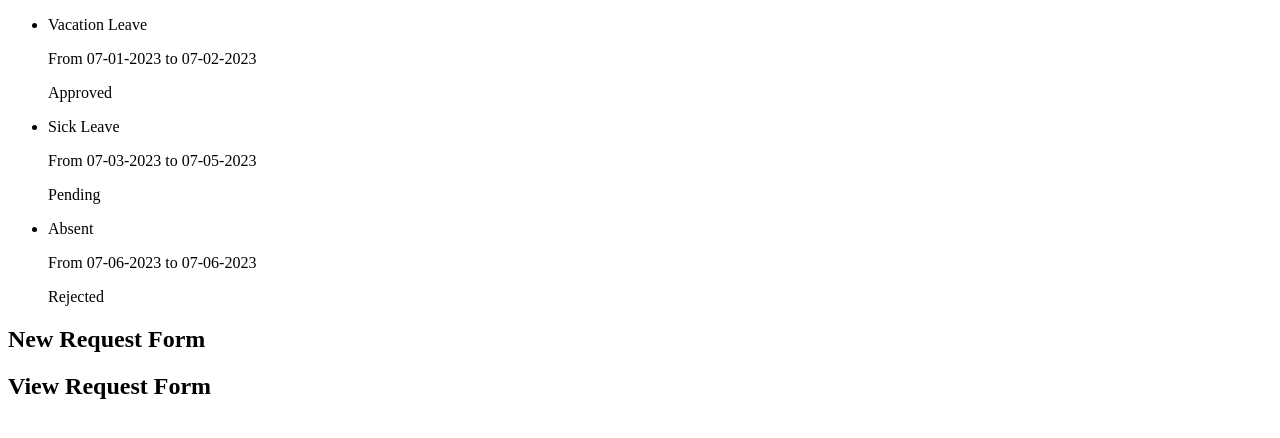
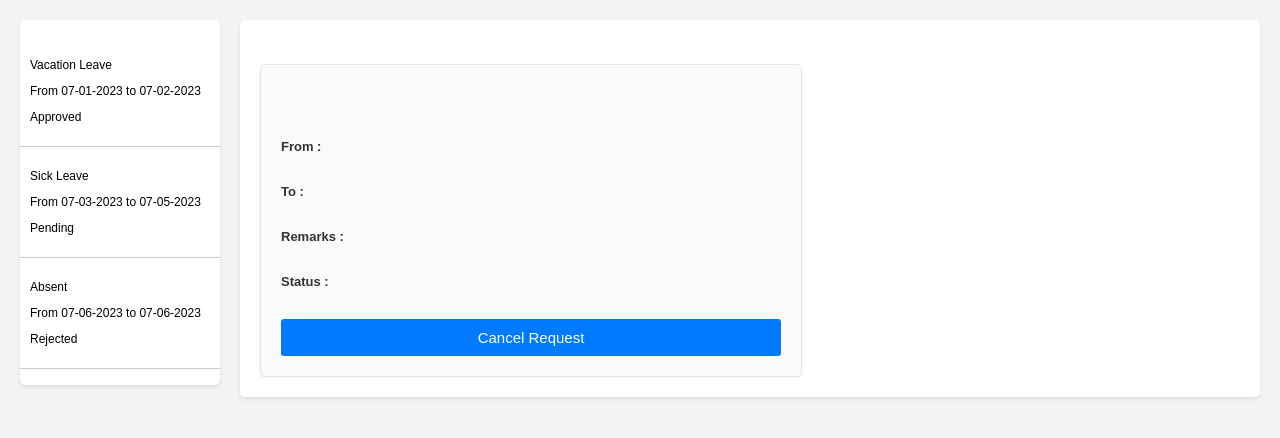
Before and after one commit to argalx/react-miniproj-leave-request, a React (Create React App) app: page / in a window 1280 px wide. Shown: the top 438 px of the page. Built offline with nearby package versions, Linux system fonts and the light colour scheme.

Commit message:
initialy configured viewRequestForm component

```diff
--- a/src/App.js
+++ b/src/App.js
@@ -1,3 +1,5 @@
+import { useState } from "react";
+
 // Initial data for leave requests
 const initialRequestData = [
   {
@@ -27,32 +29,49 @@ const initialRequestData = [
 ];
 
 export default function App() {
+  const [viewRequestIsOpen, setViewRequestIsOpen] = useState(true);
+  const [newRequestIsOpen, setNewRequestIsOpen] = useState(false);
+
+  const [selectedRequest, setSelectedRequest] = useState(null);
+
+  function handleSelectRequest(request) {
+    setSelectedRequest((prevRequest) =>
+      prevRequest?.id === request.id ? null : request
+    );
+  }
+
   return (
-    <>
-      <RequestList />
-      <NewRequestForm />
-      <ViewRequestForm />
-    </>
+    <div className="app">
+      <div className="sidebar">
+        <RequestList onSelectRequest={handleSelectRequest} />
+      </div>
+      <div className="main-content">
+        {newRequestIsOpen && <NewRequestForm />}
+        {viewRequestIsOpen && <ViewRequestForm request={selectedRequest} />}
+      </div>
+    </div>
   );
 }
 
 // Component to display the list of leave requests
-function RequestList() {
+function RequestList({ onSelectRequest }) {
   return (
-    <div>
-      <ul>
-        {initialRequestData.map((request) => (
-          <Request key={request.id} request={request} />
-        ))}
-      </ul>
-    </div>
+    <ul>
+      {initialRequestData.map((request) => (
+        <Request
+          key={request.id}
+          request={request}
+          onSelectRequest={onSelectRequest}
+        />
+      ))}
+    </ul>
   );
 }
 
 // Component to display individual leave requests
-function Request({ request }) {
+function Request({ request, onSelectRequest }) {
   return (
-    <li>
+    <li onClick={() => onSelectRequest(request)}>
       <p>{request.requestType}</p>
       <p>
         From {request.from} to {request.to}
@@ -62,20 +81,46 @@ function Request({ request }) {
   );
 }
 
+// Component for the new request form
 function NewRequestForm() {
   return (
-    <div>
-      <h2>New Request Form</h2>
-      {/* Form to create a new leave request will be displayed here */}
+    <form>
+      <label>Request Type :</label>
+      <select>
+        <option value="Vacation Leave">Vacation Leave</option>
+        <option value="Sick Leave">Sick Leave</option>
+        <option value="Absent">Absent</option>
+      </select>
+
+      <label>From :</label>
+      <input type="date" name="from" />
+
+      <label>To :</label>
+      <input type="date" name="to" />
+
+      <label>Remarks :</label>
+      <textarea name="remarks" />
+
+      <button>Submit</button>
+      <button>Cancel</button>
+    </form>
+  );
+}
+
+// Component to view a specific leave request
+function ViewRequestForm({ request }) {
+  return (
+    <div className="view-request">
+      <h2>{request?.requestType}</h2>
+      <label>From :</label>
+      <span>{request?.from}</span>
+      <label>To :</label>
+      <span>{request?.to}</span>
+      <label>Remarks :</label>
+      <span>{request?.remarks}</span>
+      <label>Status :</label>
+      <span>{request?.status}</span>
+      <button>Cancel Request</button>
     </div>
   );
 }
-
-function ViewRequestForm() {
-  return (
-    <div>
-      <h2>View Request Form</h2>
-      {/* Form to view a specific leave request will be displayed here */}
-    </div>
-  );
-}
--- /dev/null
+++ b/src/index.css
@@ -0,0 +1,120 @@
+body {
+  font-family: Arial, sans-serif;
+  margin: 0;
+  padding: 20px;
+  background-color: #f4f4f4;
+}
+
+.app {
+  display: flex;
+  flex-direction: row;
+}
+.sidebar {
+  display: flex;
+  flex-direction: column;
+  min-width: 200px;
+  background-color: #fff;
+  border-radius: 5px;
+  box-shadow: 0 2px 4px rgba(0, 0, 0, 0.1);
+  margin-right: 20px;
+  height: fit-content;
+}
+.sidebar ul {
+  list-style-type: none;
+  padding: 0;
+  width: 200px;
+}
+
+.sidebar li {
+  padding: 10px;
+  border-bottom: 1px solid #ccc;
+  font-size: 12px;
+}
+
+.sidebar li:hover {
+  background-color: #e0e0e0;
+  cursor: pointer;
+}
+
+.main-content {
+  flex: 1;
+  padding: 20px;
+  background-color: #fff;
+  border-radius: 5px;
+  box-shadow: 0 2px 4px rgba(0, 0, 0, 0.1);
+}
+form {
+  display: flex;
+  flex-direction: column;
+  gap: 16px;
+  background-color: #fafafa;
+  padding: 24px;
+  border-radius: 5px;
+  box-shadow: 0 1px 3px rgba(0, 0, 0, 0.07);
+  max-width: 400px;
+}
+
+form label {
+  font-weight: bold;
+  margin-bottom: 6px;
+  font-size: 14px;
+}
+
+form input,
+form select,
+form textarea {
+  padding: 8px 10px;
+  border: 1px solid #ccc;
+  border-radius: 3px;
+  font-size: 14px;
+  background: #fff;
+  transition: border-color 0.2s;
+}
+
+form input:focus,
+form select:focus,
+form textarea:focus {
+  border-color: #007bff;
+  outline: none;
+}
+
+button {
+  background-color: #007bff;
+  color: #fff;
+  border: none;
+  padding: 10px 18px;
+  border-radius: 3px;
+  font-size: 15px;
+  cursor: pointer;
+  transition: background 0.2s;
+}
+
+form button:hover {
+  background-color: #0056b3;
+}
+.view-request {
+  background-color: #f9fafb;
+  border: 1px solid #e3e6ea;
+  border-radius: 5px;
+  padding: 20px;
+  margin-top: 24px;
+  max-width: 500px;
+  box-shadow: 0 1px 3px rgba(0, 0, 0, 0.06);
+  display: flex;
+  flex-direction: column;
+  gap: 14px;
+}
+
+.view-request label {
+  font-weight: 600;
+  color: #333;
+  margin-bottom: 2px;
+  font-size: 13px;
+  display: block;
+}
+
+.view-request span {
+  color: #555;
+  font-size: 14px;
+  margin-left: 6px;
+}
--- a/src/index.js
+++ b/src/index.js
@@ -1,6 +1,7 @@
 import React from "react";
 import ReactDOM from "react-dom/client";
 import App from "./App";
+import "./index.css";
 
 const root = ReactDOM.createRoot(document.getElementById("root"));
 root.render(
```
